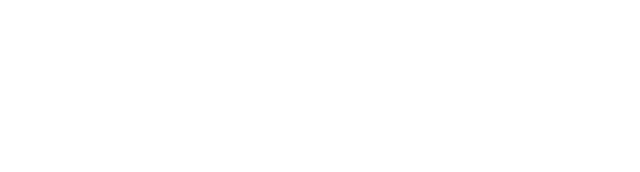
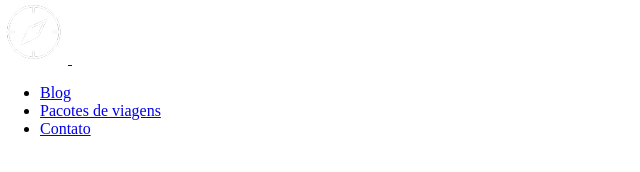
Before and after one commit to gustavodias99-21/jornada-viagens, a plain HTML site: page index.html in a window 1280 px wide. Shown: the whole page, without its empty margins (0-640 px from the left). Drawn offline with Linux system fonts and the light colour scheme.

Commit message:
Cria estrutura do menu e imgs

```diff
--- a/index.html
+++ b/index.html
@@ -5,10 +5,22 @@
     <meta charset="UTF-8">
     <meta name="viewport" content="width=device-width, initial-scale=1.0">
     <link rel="stylesheet" href="css/style.css">
-    <title>Jordana Viagens</title>
+    <title>Jornada Viagens</title>
 </head>
-
 <body>
+    <header>
+        <a href="index.html" title="voltar para a pagina inicial">
+        <img src="img/bussola-jornada-branca.png" alt="Bussola do logo Jornada Viagens na cor branca">
+        </a>
+        <img src="img/menu.png" alt="menu">
+        <nav>
+            <ul>
+                <li><a href="blog.html" target="_blank" title="Acessar blog">Blog</a></li>
+                <li><a href="pacotes.html" target="_blank" title="Acessar pacotes de viagens">Pacotes de viagens</a></li>
+                <li><a href="contato.html" target="_blank" Acessar contato">Contato</a></li>
+            </ul>
+        </nav>
+    </header>
 </body>
 
 </html>
```
Also changed, not shown: img/bussola-jornada-branca.png (added), img/bussola-jornada-preta.png (added), img/menu.png (added).
